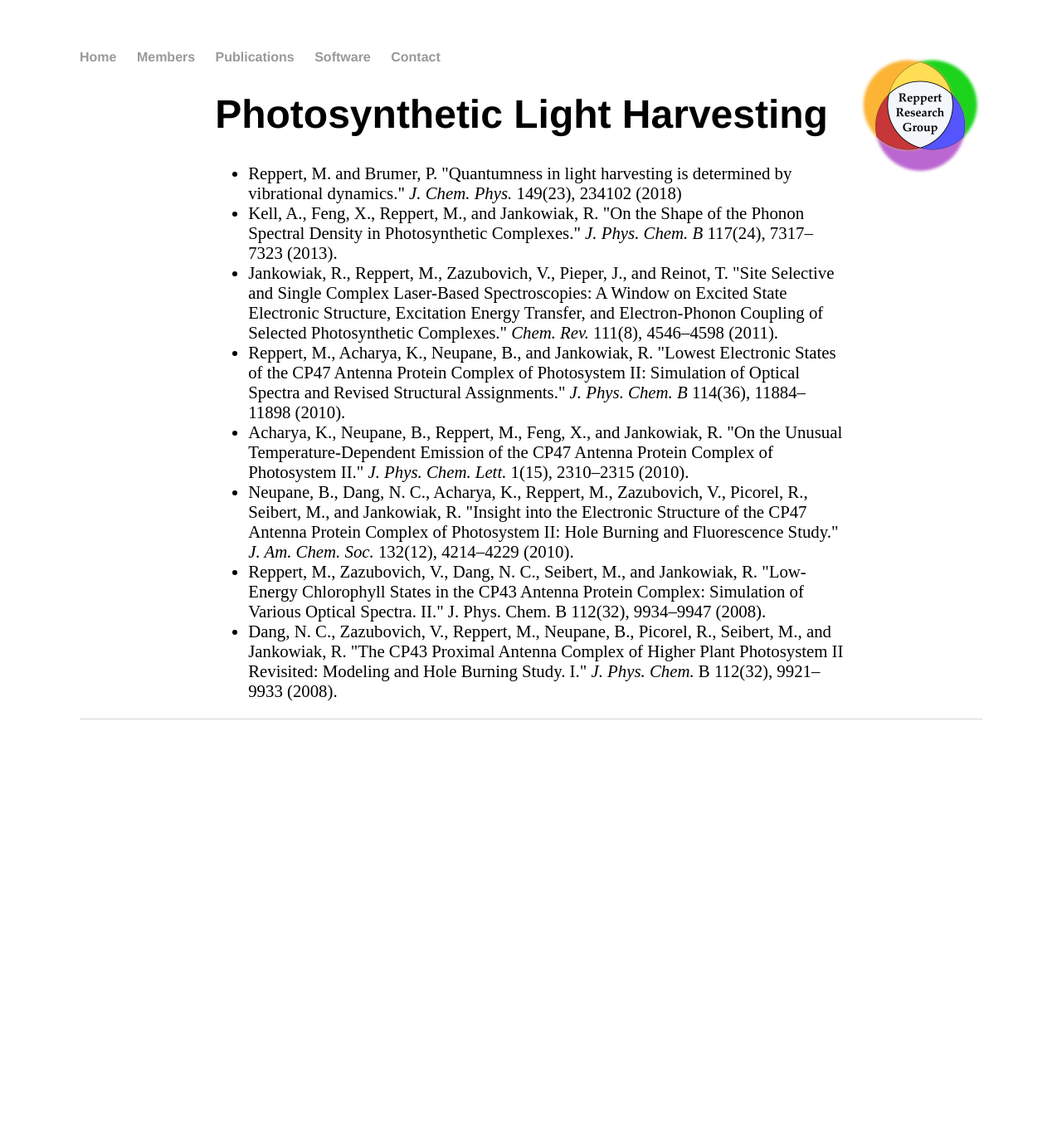
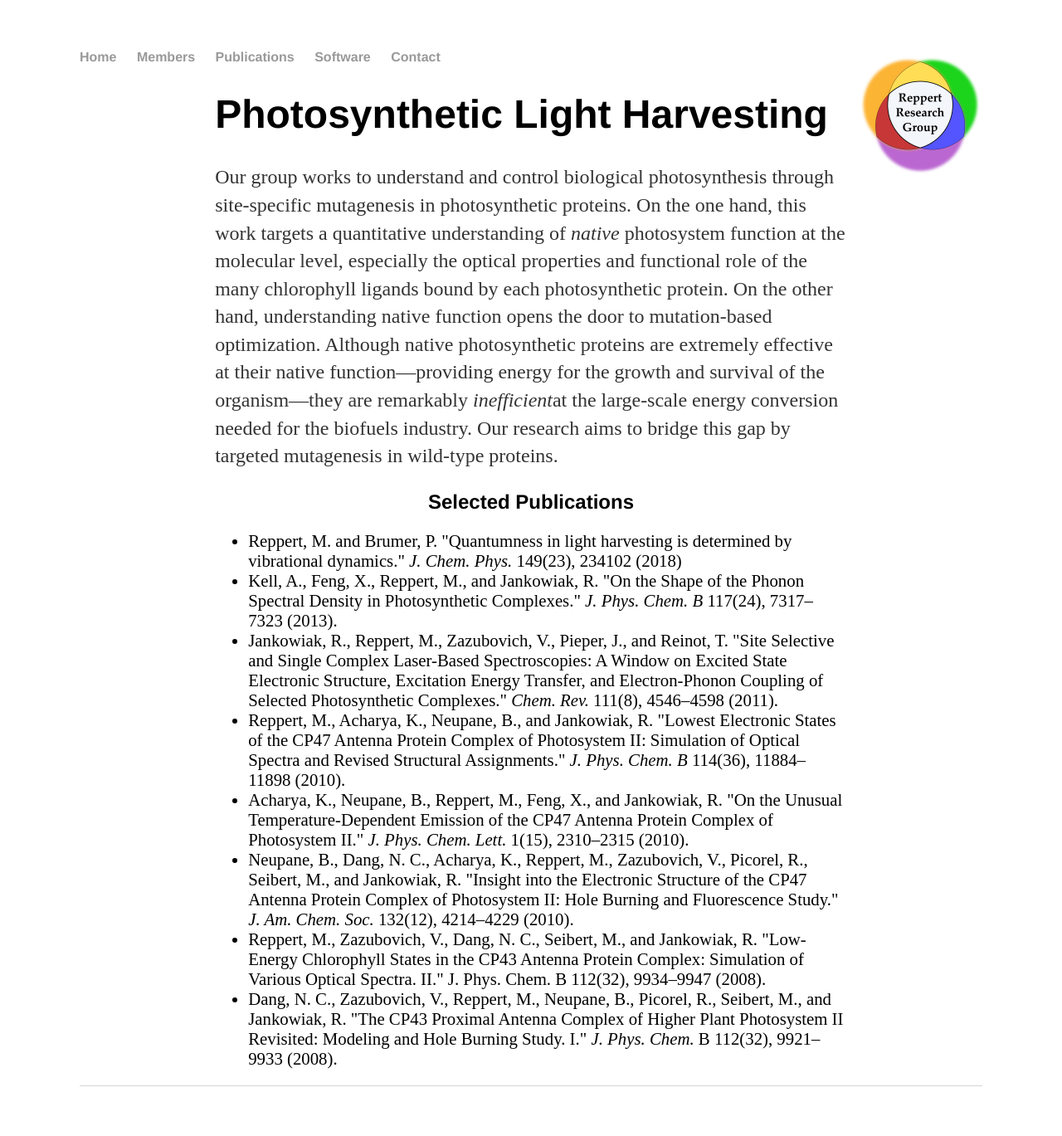
Before and after one commit to mreppert/mreppert.github.io, a Jekyll site: the page built from publications/photosynthesis/index.html, in a window 1280 px wide. Shown: the whole page at 83% size. Built offline with Jekyll 4.4.1, drawn with Linux system fonts in a browser that asks for light colours; before the commit the page ends 927 px from its top, so only the background shows below that.

Commit message:
Update index.html

```diff
--- a/publications/photosynthesis/index.html
+++ b/publications/photosynthesis/index.html
@@ -18,6 +18,13 @@ h2 {
 
 <h1>Photosynthetic Light Harvesting</h1>
 
+    <!--<p>Photosynthetic organisms like plants, algae, and cyanobacteria accomplish an astounding array of molecular transformations in order to translate sunlight into biologically useful chemical energy&mdash;all using only abundant, environmentally-friendly starting materials. The growing need for sustainable energy has created increased interest in adapting this natural photosynthetic machinery to produce solar biofuels for industrial or commercial applications.</p>
+
+    <p>Unfortunately, there's a problem: Photosynthetic organisms are optimized in nature for competition, not efficiency. As a result, wild-type photosynthesis is in fact grossly <i>in</i>efficient at industrial-scale energy harvesting. A major problem is that organisms out-compete each other for solar energy: in a solar bioreactor, for example, cells near the top of the culture tend to capture far more light than they can process, while cells deeper in the culture are starved for energy.  </p>-->
+
+    <p>Our group works to understand and control biological photosynthesis through site-specific mutagenesis in photosynthetic proteins. On the one hand, this work targets a quantitative understanding of <i>native</i> photosystem function at the molecular level, especially the optical properties and functional role of the many chlorophyll ligands bound by each photosynthetic protein. On the other hand, understanding native function opens the door to mutation-based optimization. Although native photosynthetic proteins are extremely effective at their native function&mdash;providing energy for the growth and survival of the organism&mdash;they are remarkably <i>inefficient</i>at the large-scale energy conversion needed for the biofuels industry. Our research aims to bridge this gap by targeted mutagenesis in wild-type proteins.</p>
+
+<h2>Selected Publications</h2>
 <ul reversed style="font-size:130%;" type="1">
   <li>Reppert, M. and Brumer, P. "Quantumness in light harvesting is determined by vibrational dynamics." <i>J. Chem. Phys.</i> 149(23), 234102 (2018)</li>
   <li>Kell, A., Feng, X., Reppert, M., and Jankowiak, R. "On the Shape of the Phonon Spectral Density in Photosynthetic Complexes." <i>J. Phys. Chem. B</i> 117(24), 7317–7323 (2013).</li>
```
